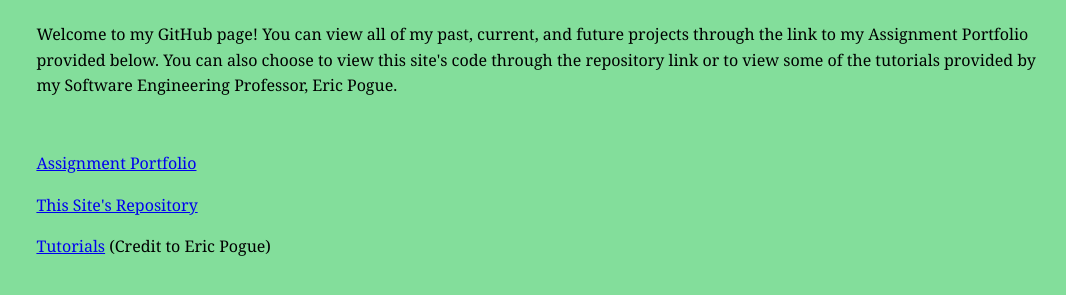
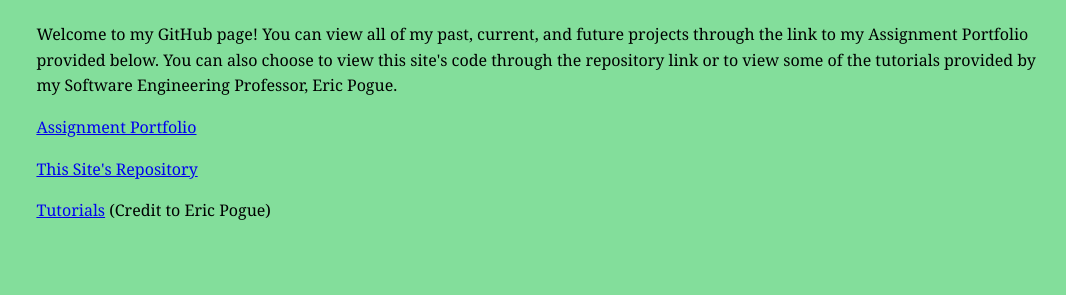
Before and after one commit to Praz18/praz18.github.io, a plain HTML site: page index.html in a window 1280 px wide. Shown: the part 85-380 px from the top of the page, without its empty margins (103-1169 px from the left). Drawn offline with Linux system fonts and the light colour scheme.

Commit message:
Update index.html
merged sections

```diff
--- a/index.html
+++ b/index.html
@@ -19,7 +19,7 @@
             		margin: 0;
         	}
 
-		.intro, .portfolio {
+		.intro {
             		padding: 5px;
             		margin-bottom: 10px;
         	}
@@ -37,9 +37,6 @@
 	and future projects through the link to my Assignment Portfolio provided below.
 	You can also choose to view this site's code through the repository link or to view some
 	of the tutorials provided by my Software Engineering Professor, Eric Pogue.</p>
-	</section>
-
-	<section class="portfolio">
 	<p><a href="https://wonderful-hill-0ff02ad10.4.azurestaticapps.net">Assignment Portfolio</a></p>
 	<p><a href="https://github.com/Praz18/praz18.github.io">This Site's Repository</a></p>
 	<p><a href="https://www.lewis.education/?cpsc=sp24-cpsc-44000-001#/activity/programming-together">Tutorials</a> (Credit to Eric Pogue)</p>
```
